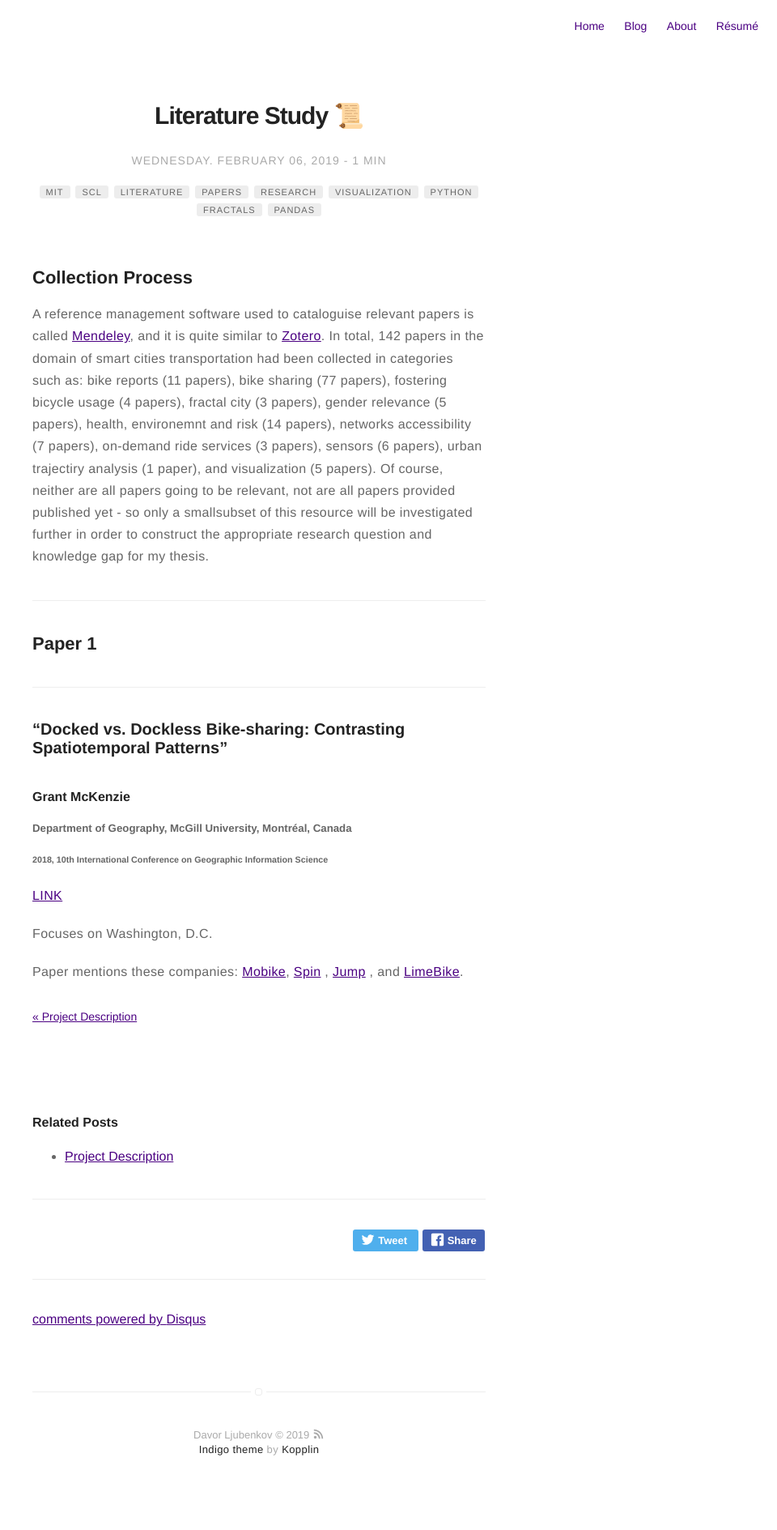
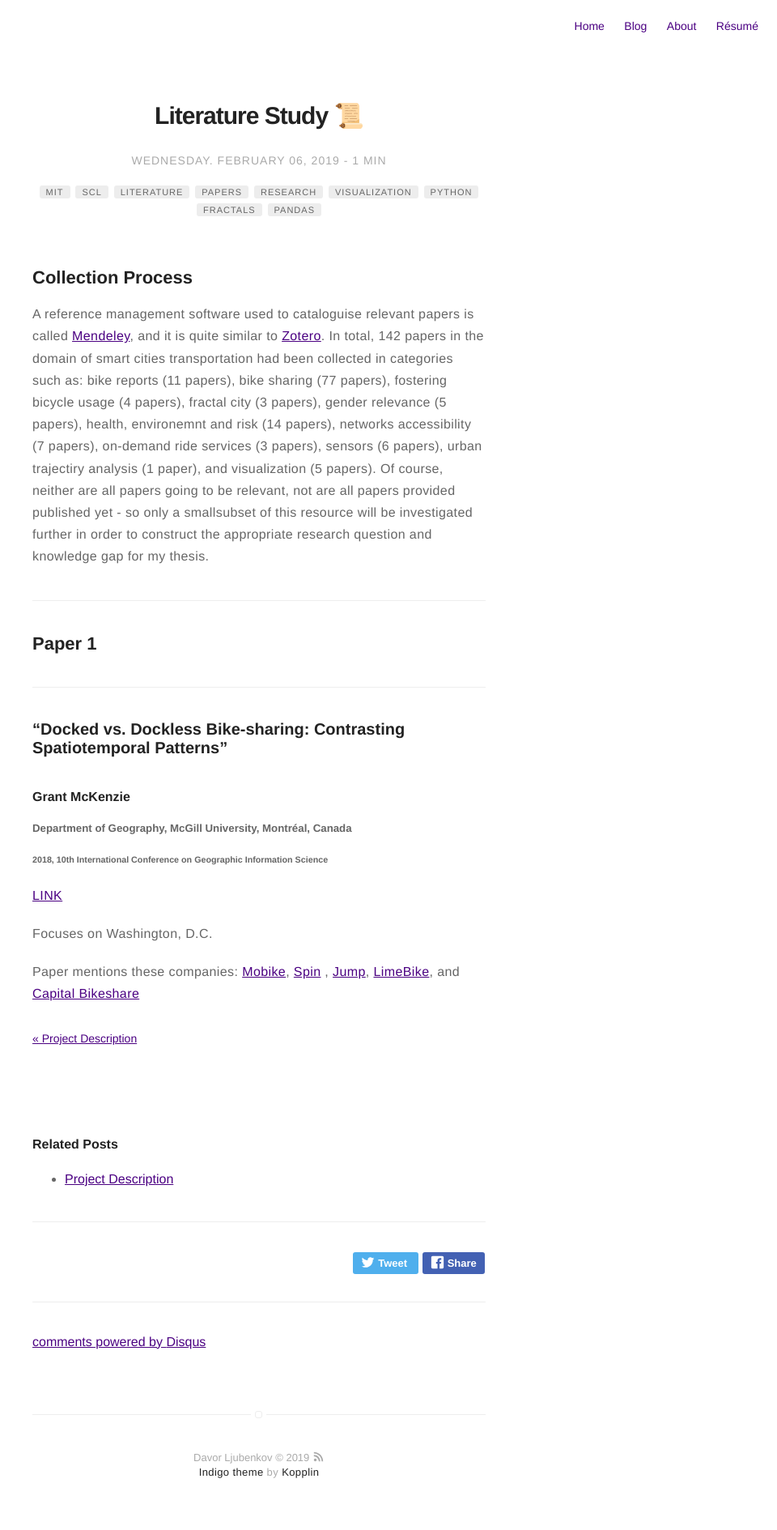
Before and after one commit to dljubenk/dljubenk.github.io, a Jekyll site: the page built from _posts/2019-02-06-literature-study.markdown, in a window 1280 px wide. Shown: the whole page at 81% size, without its empty margins (320-1280 px from the left). Built offline with Jekyll 4.4.1, drawn with Linux system fonts in a browser that asks for light colours; emoji names are drawn with the system emoji font; comment, search, counter and statistics services are not loaded; before the commit the page ends 1862 px from its top, so only the background shows below that.

Commit message:
Update 2019-02-06-literature-study.markdown

```diff
--- a/_posts/2019-02-06-literature-study.markdown
+++ b/_posts/2019-02-06-literature-study.markdown
@@ -38,4 +38,4 @@ In total, 142 papers in the domain of smart cities transportation had been colle
 
 Focuses on Washington, D.C.
 
-Paper mentions these companies: [Mobike](https://mobike.com/global/), [Spin](https://www.spin.app/) , [Jump](https://jump.com/) , and [LimeBike](https://www.li.me/).
+Paper mentions these companies: [Mobike](https://mobike.com/global/), [Spin](https://www.spin.app/) , [Jump](https://jump.com/), [LimeBike](https://www.li.me/), and [Capital Bikeshare](https://www.capitalbikeshare.com/)
```
